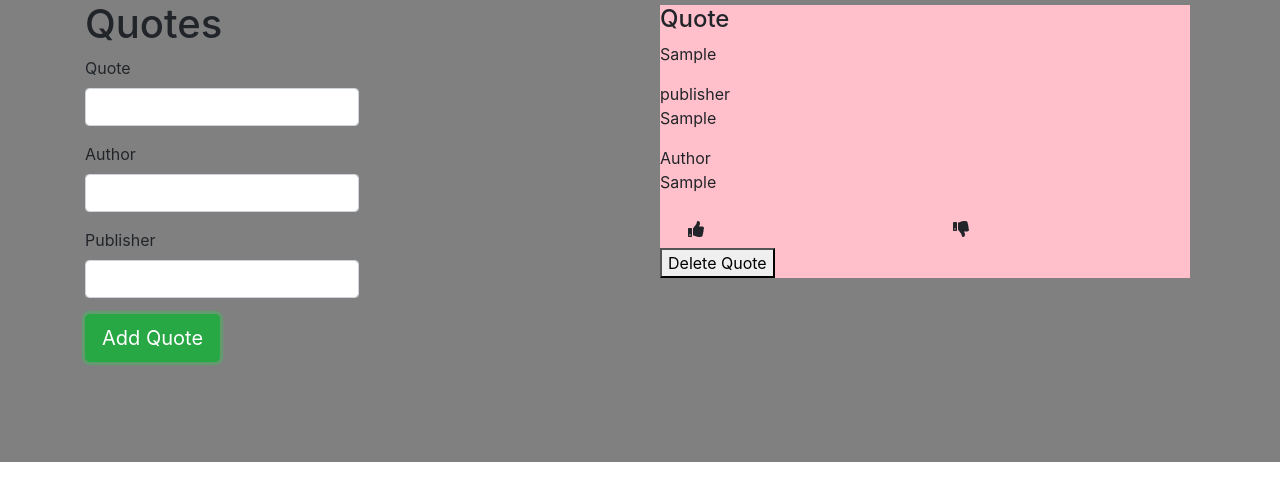
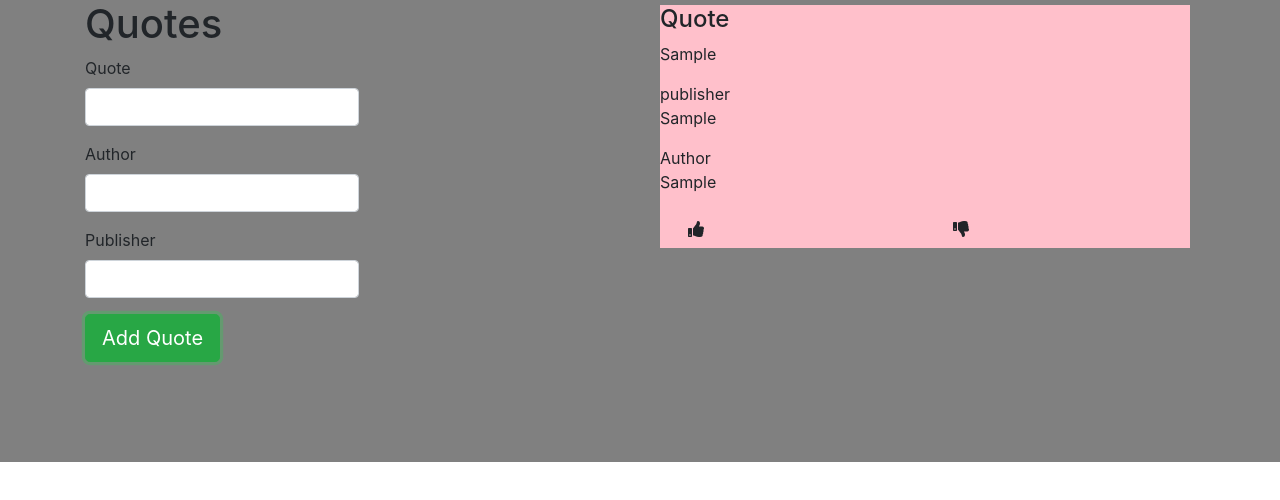
Before and after one commit to phanta864/quotes, an Angular app: page / in a window 1280 px wide. Both pictures are taken after typing "Sample", "Sample", "Sample" into the empty fields and a click on the button "Add Quote". Shown: the top 500 px of the page. Built offline with nearby package versions, Linux system fonts and the light colour scheme.

Commit message:
deletion

```diff
--- a/src/app/quotes-details/quotes-details.component.html
+++ b/src/app/quotes-details/quotes-details.component.html
@@ -23,4 +23,4 @@
       <span class="fas fa-thumbs-down"></span>
     </button>
 </div>
-<button (click)= 'quoteDelete(true)'> Delete Quote </button>
+<!-- <button (click)= 'quoteDelete(true)'> Delete Quote </button> -->
```
